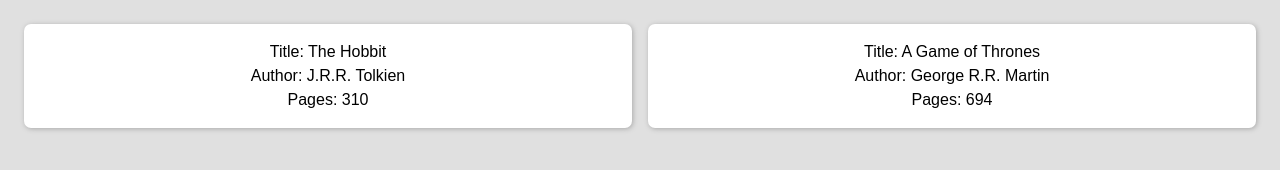
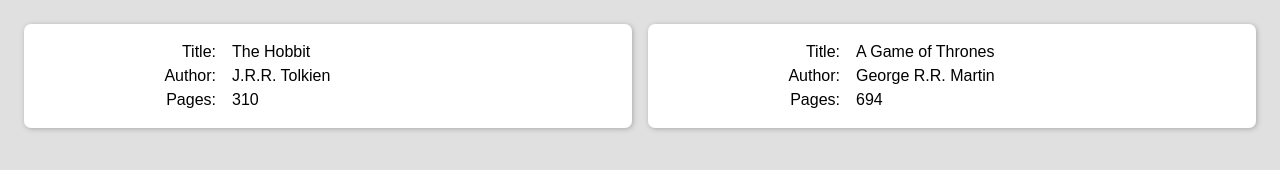
Before and after one commit to VeruAmari/library, a plain HTML site: page index.html in a window 1280 px wide. Drawn offline with Linux system fonts and the light colour scheme.

Commit message:
Refactor javascript info layout building for better css support

```diff
--- a/javascript.js
+++ b/javascript.js
@@ -20,7 +20,6 @@ function displayBooks () {
   const bookshelve = document.querySelector(".container");
 
   for (book of myLibrary) {
-    // console.log(book.info());
     const addBook = document.createElement('div');
     addBook.setAttribute('class', 'book');
 
@@ -28,11 +27,13 @@ function displayBooks () {
       if (typeof book[element] != 'function') {
 
         const info = document.createElement('p');
+        info.setAttribute('class', 'info')
         const infoTitle = document.createElement('span');
         infoTitle.textContent = element[0].toUpperCase() + element.substring(1) + ": ";
         const infoContent = document.createElement('span');
         infoContent.textContent = book[element];
-        info.appendChild(infoTitle).appendChild(infoContent);
+        info.appendChild(infoTitle);
+        info.appendChild(infoContent);
 
         addBook.appendChild(info);
       }
@@ -43,10 +44,11 @@ function displayBooks () {
 }
 
 function createButton () {
+  console.log("Hello world.");
 }
 
-let theHobbit = new Book('The Hobbit', 'J.R.R. Tolkien', 310);
-let aGOT = new Book('A Game of Thrones', 'George R.R. Martin', 694);
+const theHobbit = new Book('The Hobbit', 'J.R.R. Tolkien', 310);
+const aGOT = new Book('A Game of Thrones', 'George R.R. Martin', 694);
 addBookToLibrary(theHobbit);
 addBookToLibrary(aGOT);
 
@@ -55,3 +57,4 @@ console.log(myLibrary);
 
 
 displayBooks();
+createButton();
--- a/style.css
+++ b/style.css
@@ -26,3 +26,17 @@
   line-height: 1.5rem;
   box-shadow: 1px 1px 5px 0px #aaa;
 }
+
+.info {
+  display: grid;
+  grid-template-rows: auto auto;
+  grid-template-columns: 1fr 2fr;
+}
+
+span:nth-child(1) {
+  justify-self: right;
+  padding-right: 1rem;
+}
+span:nth-child(2) {
+  justify-self: left;
+}
```
